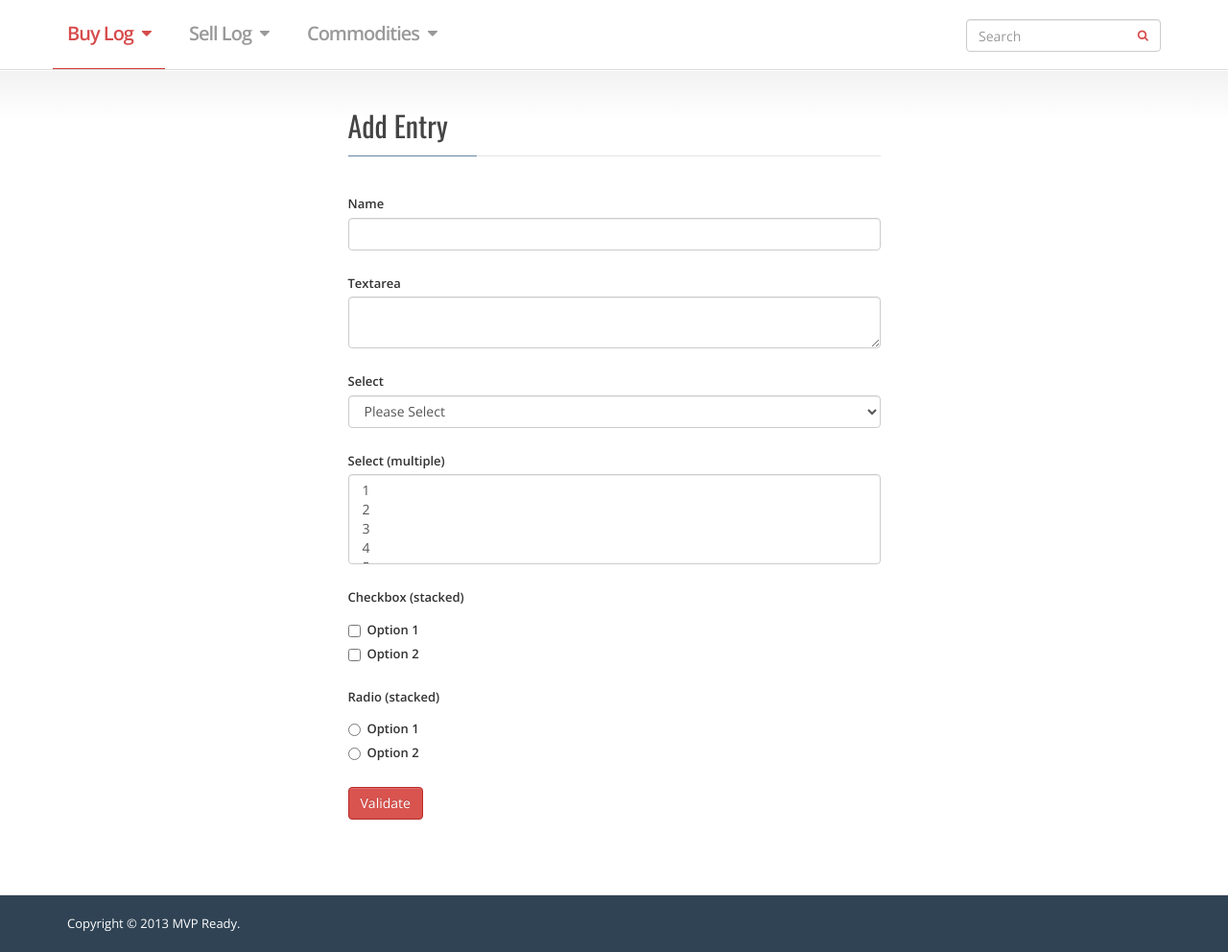
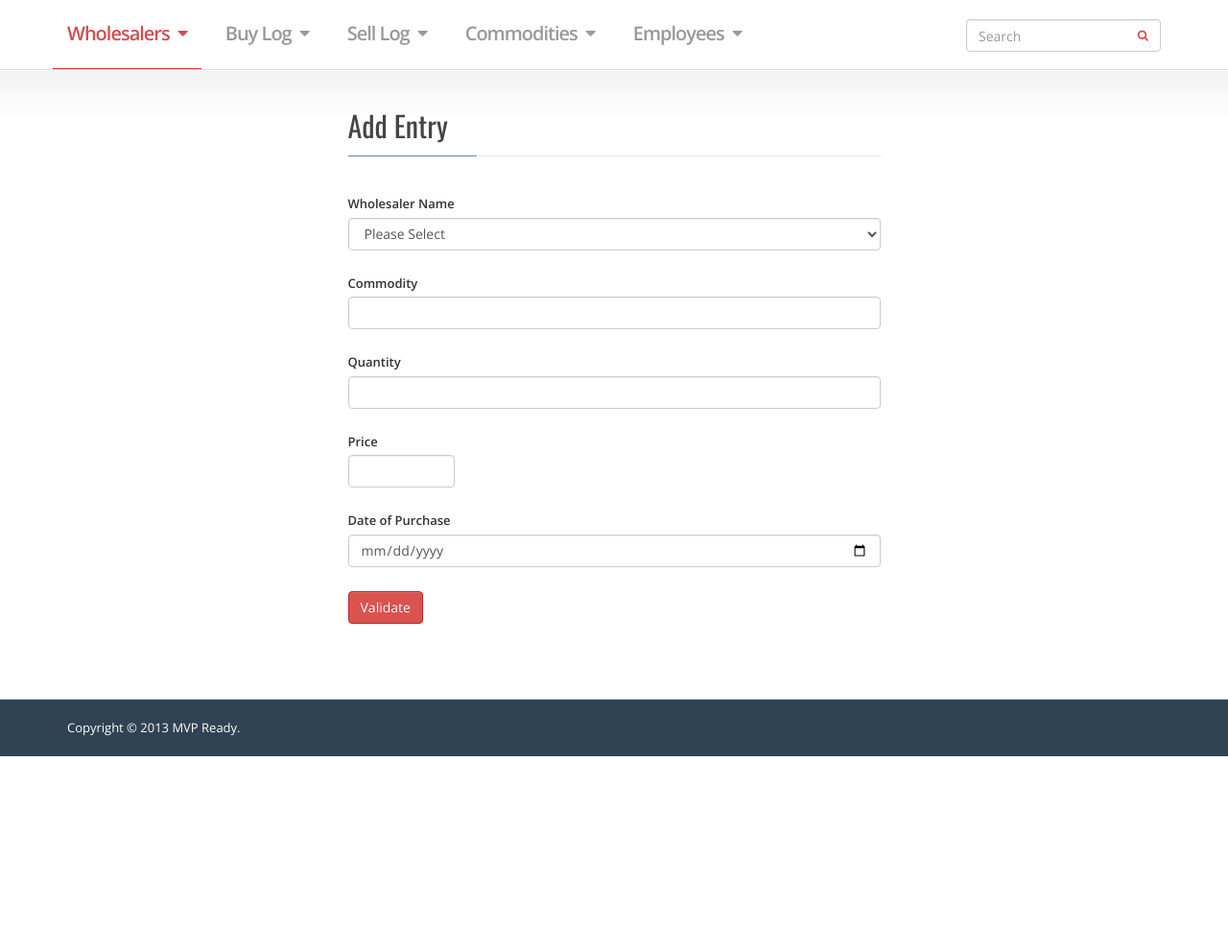
Before and after one commit to AbhineetJain/generalStore, a PHP site: page /buy_log_add_entry.php in a window 1280 px wide. Shown: the part 61-1053 px from the top of the page at 96% size. After the commit the page ends 849 px from the top, so only its background shows below. Run offline with PHP 8.4, Linux system fonts and the light colour scheme.

Commit message:
BuyLog form ready

```diff
--- a/buy_log_add_entry.php
+++ b/buy_log_add_entry.php
@@ -63,78 +63,32 @@
               <form id="demo-validation" action="./components-validation.html" data-validate="parsley" class="form parsley-form">
 
                 <div class="form-group">
-                  <label for="name">Name</label>
-                  <input type="text" id="name" name="name" class="form-control parsley-validated" data-required="true">
-                </div> <!-- /.form-group -->
-
-                <div class="form-group">
-                  <label for="textarea-input">Textarea</label>
-                  <textarea data-required="true" data-minlength="5" name="textarea-input" id="textarea-input" cols="10" rows="2" class="form-control parsley-validated"></textarea>
-                </div> <!-- /.form-group -->
-
-                <div class="form-group">
-                  <label for="validateSelect">Select</label>
-                  <select id="validateSelect" name="validateSelect" class="form-control parsley-validated" data-required="true">
+                  <label for="wholesalerSelect">Wholesaler Name</label>
+                  <select id="wholesalerSelect" name="wholesaler" class="form-control parsley-validated" data-required="true">
                     <option value="">Please Select</option>
-                    <option value="1">1</option>
-                    <option value="2">2</option>
-                    <option value="3">3</option>
-                    <option value="4">4</option>
-                    <option value="5">5</option>
-                    <option value="6">6</option>
                   </select>
                 </div> <!-- /.form-group -->
 
                 <div class="form-group">
-                  <label for="select-multi-input">Select (multiple)</label>
-                  <select data-required="true" multiple="" id="select-multi-input" class="form-control parsley-validated">
-                    <option>1</option>
-                    <option>2</option>
-                    <option>3</option>
-                    <option>4</option>
-                    <option>5</option>
-                    <option>6</option>
-                  </select>
+                  <label for="commodity">Commodity</label>
+                  <input type="text" id="commodity" name="commodity" class="form-control parsley-validated" data-required="true">
                 </div> <!-- /.form-group -->
 
                 <div class="form-group">
-                  <label>Checkbox (stacked)</label>
-
-                  <div class="checkbox">
-                    <label>
-                    <input type="checkbox" name="checkbox-1" class="parsley-validated" data-mincheck="2">
-                    Option 1
-                    </label>
-                  </div> <!-- /.checkbox -->
-
-                  <div class="checkbox">
-                    <label>
-                    <input type="checkbox" name="checkbox-1" class="parsley-validated" data-mincheck="2">
-                    Option 2
-                    </label>
-                  </div> <!-- /.checkbox -->
-
+                  <label for="qty">Quantity</label>
+                  <input type="number" id="qty" name="qty" class="form-control parsley-validated" data-required="true">
                 </div> <!-- /.form-group -->
 
+                <div class="form-group">
+                  <label for="priceRs">Price</label>
+                  <input type="number" id="price" name="price" step="0.01" class="form-control half-width parsley-validated" data-required="true">
+                </div> <!-- /.form-group -->
 
                 <div class="form-group">
-                  <label>Radio (stacked)</label>
+                  <label for="dop">Date of Purchase</label>
+                  <input type="date" id="dop" name="date_of_purchase" class="form-control parsley-validated" data-required="true">
+                </div> <!-- /.form-group -->
 
-                  <div class="radio">
-                    <label>
-                    <input type="radio" name="radio-1" class="parsley-validated" data-required="true">
-                    Option 1
-                    </label>
-                  </div> <!-- /.radio -->
-
-                  <div class="radio">
-                    <label>
-                    <input type="radio" name="radio-1" class="parsley-validated" data-required="true">
-                    Option 2
-                    </label>
-                  </div> <!-- /.radio -->
-
-                </div> <!-- /.form-group -->
 
                 <div class="form-group">
                   <button type="submit" class="btn btn-danger">Validate</button>
--- a/css/mvpready-flat.css
+++ b/css/mvpready-flat.css
@@ -11,6 +11,15 @@
 * Website: http://mvpready.com
 *
 * ======================================================== */
+
+/* ============================
+  Custom CSS
+ * ============================ */
+
+ .half-width {
+  width: 20%;
+ }
+
 .navbar {
   background-image: none;
   background-repeat: no-repeat;
--- a/navbar.html
+++ b/navbar.html
@@ -65,6 +65,30 @@
         <ul class="mainnav-menu">
 
           <li class="dropdown active">
+            <a href="./wholesaler_add_entry.html" class="dropdown-toggle" data-toggle="dropdown" data-hover="dropdown">
+            Wholesalers
+            <i class="mainnav-caret"></i>
+            </a>
+
+            <ul class="dropdown-menu" role="menu">
+              <li>
+                <a href="wholesaler_add_entry.php">
+                <i class="fa fa-plus"></i>
+                &nbsp;&nbsp;Add Entry
+                </a>
+              </li>
+
+              <li>
+                <a href="#">
+                <i class="fa fa-tasks"></i>
+                &nbsp;&nbsp;Show Wholesalers
+                </a>
+              </li>
+
+            </ul>
+          </li>
+
+          <li class="dropdown">
           	<a href="./buy_log_add_entry.html" class="dropdown-toggle" data-toggle="dropdown" data-hover="dropdown">
           	Buy Log
           	<i class="mainnav-caret"></i>
@@ -148,7 +172,39 @@
             </ul>
           </li>
 
+          <li class="dropdown ">
+
+            <a href="javascript:;" class="dropdown-toggle" data-toggle="dropdown" data-hover="dropdown">
+            Employees
+            <i class="mainnav-caret"></i>
+            </a>
+
+            <ul class="dropdown-menu" role="menu">
+              <li>
+                <a href="#">
+                <i class="fa fa-plus"></i>
+                &nbsp;&nbsp;Add Employee
+                </a>
+              </li>
+
+              <li>
+                <a href="#">
+                <i class="fa fa-gear"></i>
+                &nbsp;&nbsp;Change posts
+                </a>
+              </li>
+
+              <li>
+                <a href="#">
+                <i class="fa fa-pencil-square-o"></i>
+                &nbsp;&nbsp;Update Employee
+                </a>
+              </li>
+
             </ul>
+          </li>
+
+        </ul>
 
       </nav>
 
```
